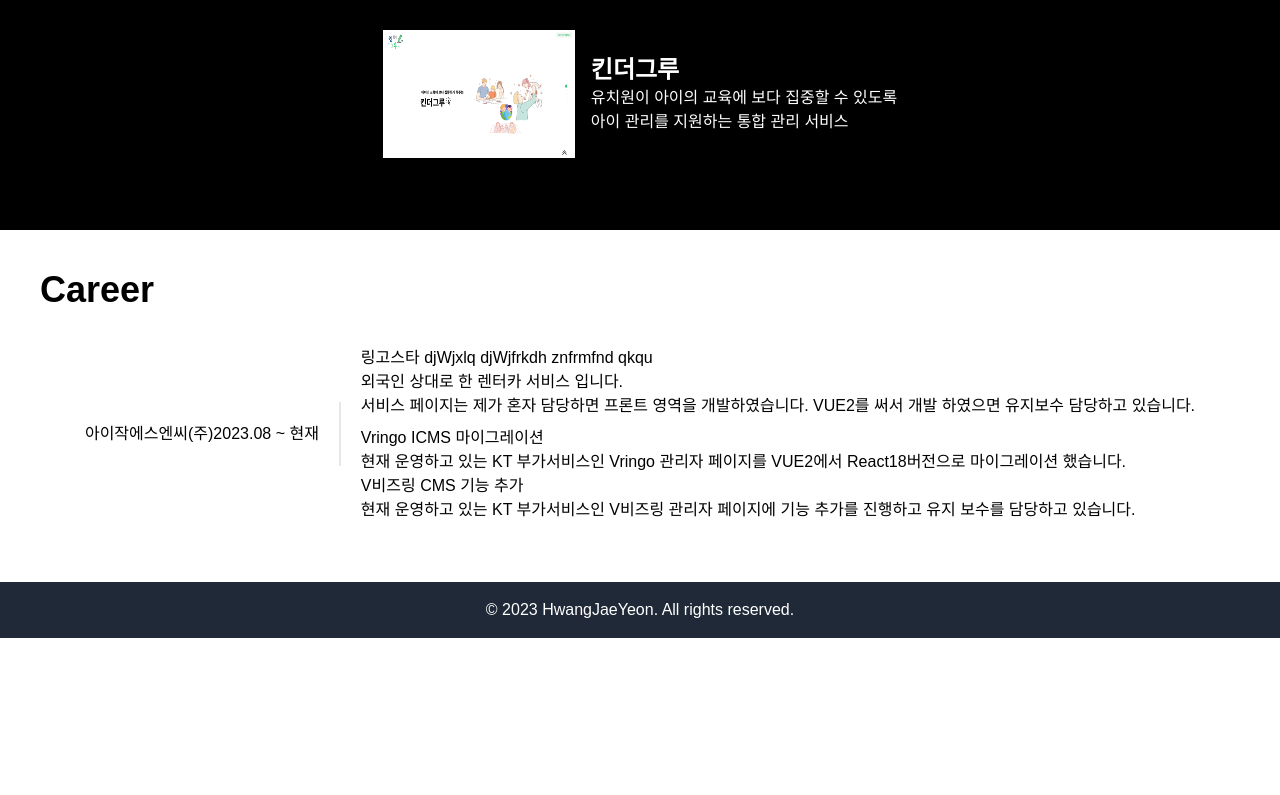
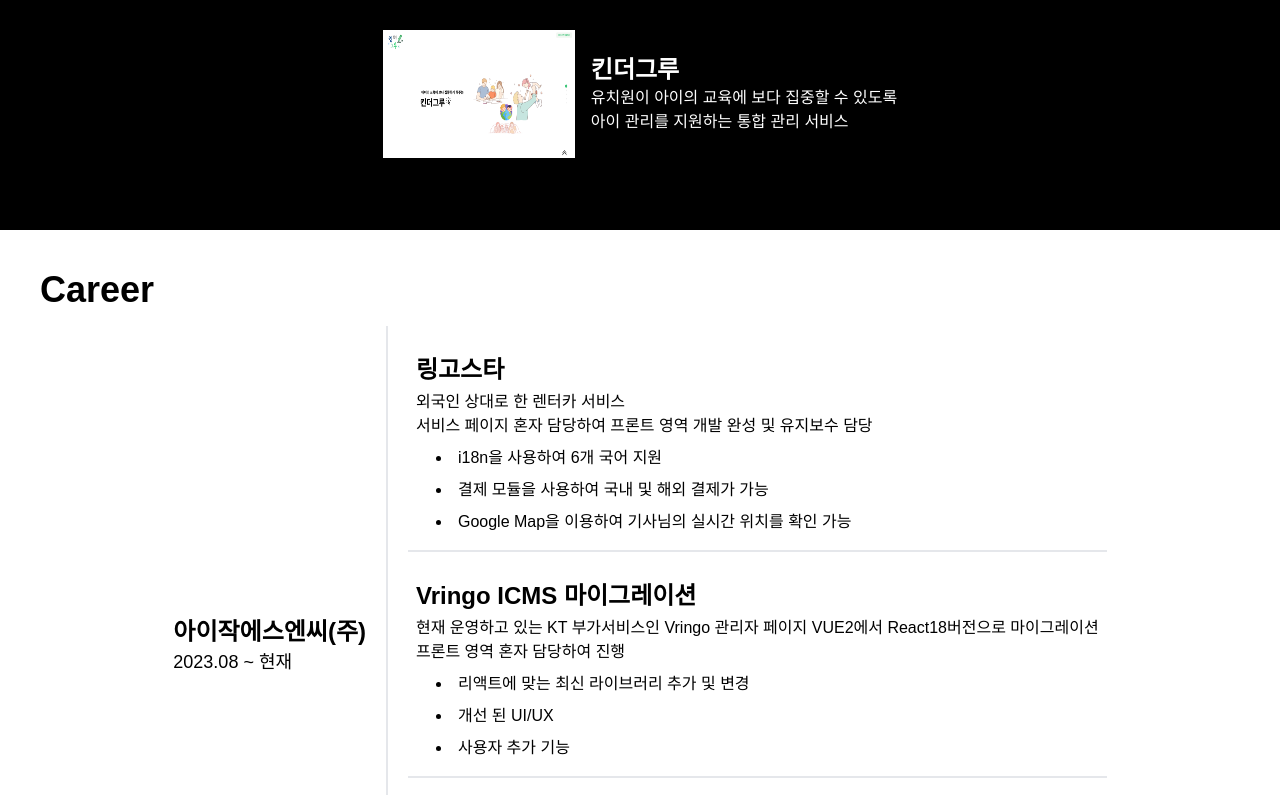
Before and after one commit to yeonso08/Introduce, a Next.js app: page / in a window 1280 px wide. Shown: the part 2002-2797 px from the top of the page. Before the commit the page ends 2640 px from the top, so only its background shows below. Built offline with nearby package versions, Linux system fonts and the light colour scheme.

Commit message:
design : career 부문 추가

```diff
--- a/src/components/career/Career.tsx
+++ b/src/components/career/Career.tsx
@@ -2,26 +2,47 @@
 
 const Career = () => {
 return (
-    <div className={`bg-white text-black p-10`} id="about">
+    <div className="bg-white text-black p-10">
         <h2 className="text-4xl font-bold mb-4">Career</h2>
         <div className="flex flex-grow items-center justify-center">
-                <div className={"flex border-r-2 p-5"}>
-                <p>아이작에스엔씨(주)</p>
-                <p>2023.08 ~ 현재</p>
+                <div className="p-5">
+                <p className="font-bold text-2xl">아이작에스엔씨(주)</p>
+                <p className="font-medium text-lg">2023.08 ~ 현재</p>
                 </div>
-            <div className="gap-5 p-5">
-                <div className={"mb-2"}>
-                    링고스타 djWjxlq djWjfrkdh znfrmfnd qkqu
-                    <p>외국인 상대로 한 렌터카 서비스 입니다.</p>
-                    <p>서비스 페이지는 제가 혼자 담당하면 프론트 영역을 개발하였습니다. VUE2를 써서 개발 하였으면 유지보수 담당하고 있습니다. </p>
+            <div className="p-5 border-l-2">
+                <div className="p-2 mb-5 border-b-2">
+                    <p className="font-bold text-2xl">링고스타</p>
+                    <div className="font-medium mt-1">
+                        <p>외국인 상대로 한 렌터카 서비스</p>
+                        <p>서비스 페이지 혼자 담당하여 프론트 영역 개발 완성 및 유지보수 담당 </p>
+                    </div>
+                    <div className="pl-3">
+                        <li className="m-2">i18n을 사용하여 6개 국어 지원</li>
+                        <li className="m-2">결제 모듈을 사용하여 국내 및 해외 결제가 가능</li>
+                        <li className="m-2">Google Map을 이용하여 기사님의 실시간 위치를 확인 가능</li>
+                    </div>
                 </div>
-                <div>
-                    <p>Vringo ICMS 마이그레이션</p>
-                    <p>현재 운영하고 있는 KT 부가서비스인 Vringo 관리자 페이지를 VUE2에서 React18버전으로 마이그레이션 했습니다.</p>
+                <div className="p-2 mb-5 border-b-2">
+                    <p className="font-bold text-2xl">Vringo ICMS 마이그레이션</p>
+                    <div className="font-medium mt-1">
+                        <p>현재 운영하고 있는 KT 부가서비스인 Vringo 관리자 페이지 VUE2에서 React18버전으로 마이그레이션</p>
+                        <p>프론트 영역 혼자 담당하여 진행</p>
+                    </div>
+                    <div className="pl-3">
+                        <li className="m-2">리액트에 맞는 최신 라이브러리 추가 및 변경</li>
+                        <li className="m-2">개선 된 UI/UX</li>
+                        <li className="m-2">사용자 추가 기능</li>
+                    </div>
                 </div>
-                <div>
-                    <p>V비즈링 CMS 기능 추가</p>
-                    <p>현재 운영하고 있는 KT 부가서비스인 V비즈링 관리자 페이지에 기능 추가를 진행하고 유지 보수를 담당하고 있습니다.</p>
+                <div className="p-2">
+                    <p className="font-bold text-2xl">V비즈링 CMS 기능 추가</p>
+                    <div className="font-medium mt-1">
+                        <p>현재 운영하고 있는 KT 부가서비스인 V비즈링 관리자 페이지에 기능 추가를 진행하고 유지 보수를 담당</p>
+                    </div>
+                    <div className="pl-3">
+                            <li className="m-2">통계 페이지 차트 및 표 추가</li>
+                            <li className="m-2">검색 조건 추가 </li>
+                        </div>
                 </div>
             </div>
         </div>
```
